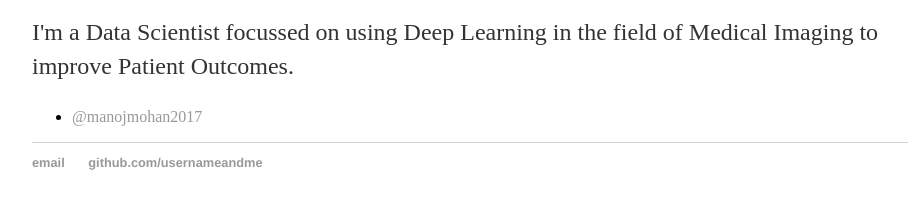
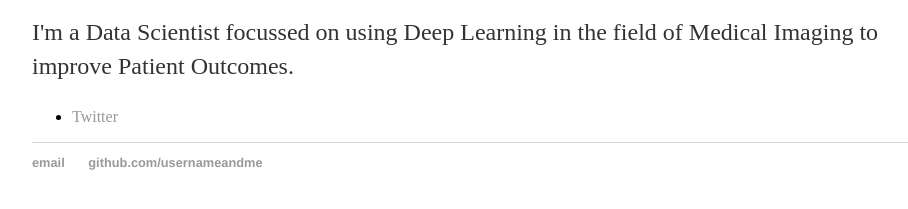
Before and after one commit to mkmohangb/usernameandme.github.io, a Jekyll site: the page built from about/index.html, in a window 1280 px wide. Shown: the part 181-390 px from the top of the page, without its empty margins (160-1068 px from the left). Built offline with Jekyll 4.4.1, drawn with Linux system fonts in a browser that asks for light colours.

Commit message:
Update index.html

```diff
--- a/about/index.html
+++ b/about/index.html
@@ -8,6 +8,6 @@ title: Manoj Mohan's Blog
 			<p>I'm a Data Scientist focussed on using Deep Learning in the field of Medical Imaging to improve Patient Outcomes.</p>
 
 			<ul class="contacts">
-				<li><a href="#">@manojmohan2017</a></li>
+				<li><a href="https://twitter.com/manojmohan2017">Twitter</a></li>
 				</ul>
 		</div>
```
